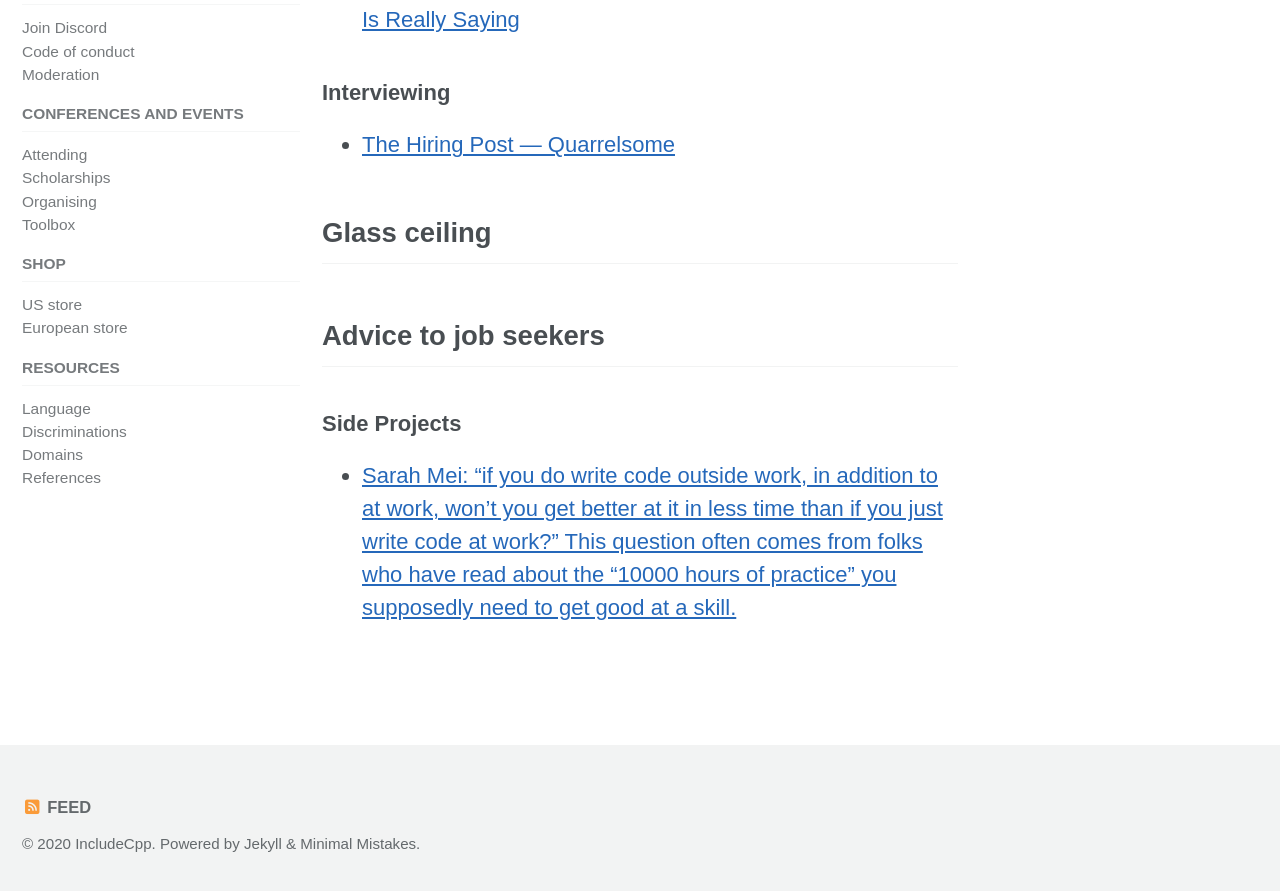
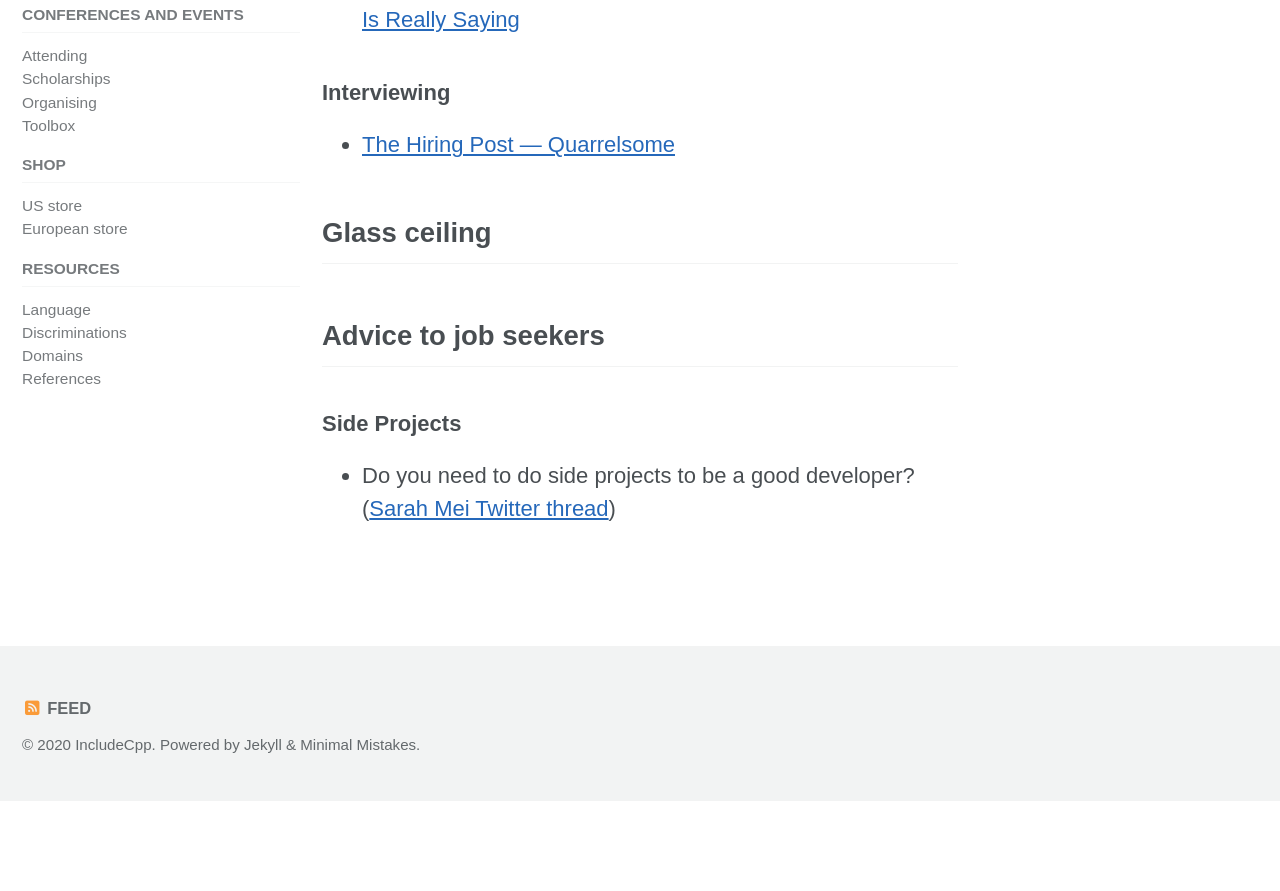
Before and after one commit to include-cpp/include-cpp.github.io, a Jekyll site: the page built from resources/domains/jobs.md, in a window 1280 px wide and 900 px high, scrolled down 1102 px. Shown: the top 891 px of the window. Built offline with Jekyll 4.4.1, drawn with Linux system fonts in a browser that asks for light colours; cached includes are drawn as plain includes; nearby versions of some CDN libraries; after the commit the page ends 1903 px from its top, so only the background shows below that.

Commit message:
Improve wording of link to Sarah Mei tweet
Co-Authored-By: Kate Gregory <kategregory@users.noreply.github.com>

```diff
--- a/resources/domains/jobs.md
+++ b/resources/domains/jobs.md
@@ -31,4 +31,4 @@ title: Jobs
 
 ### Side Projects
 
-* [Sarah Mei: "if you do write code outside work, in addition to at work, won't you get better at it in less time than if you just write code at work?" This question often comes from folks who have read about the "10000 hours of practice" you supposedly need to get good at a skill.](https://mobile.twitter.com/sarahmei/status/953426874528514048)
+* Do you need to do side projects to be a good developer? ([Sarah Mei Twitter thread](https://twitter.com/sarahmei/status/953426874528514048))
```
